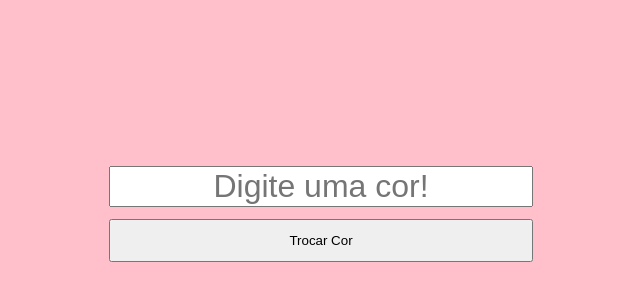
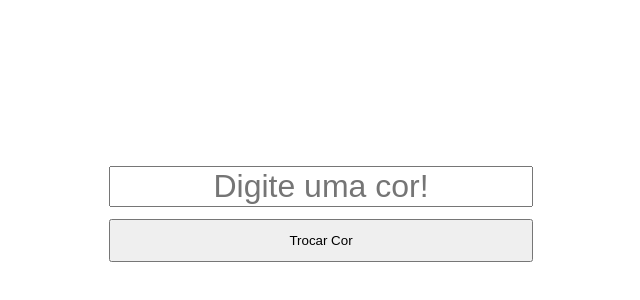
Before and after one commit to Oluapvinicius/trocar-cor, a plain HTML site: page index.html in a window 1280 px wide. Shown: the part 186-486 px from the top of the page, without its empty margins (319-959 px from the left). Drawn offline with Linux system fonts and the light colour scheme.

Commit message:
bug resolvido

```diff
--- a/style.css
+++ b/style.css
@@ -4,7 +4,7 @@
     box-sizing: border-box;
 }
 :root{
-    --bg-color: pink
+    --bg-color: white
 }
 
 
```
